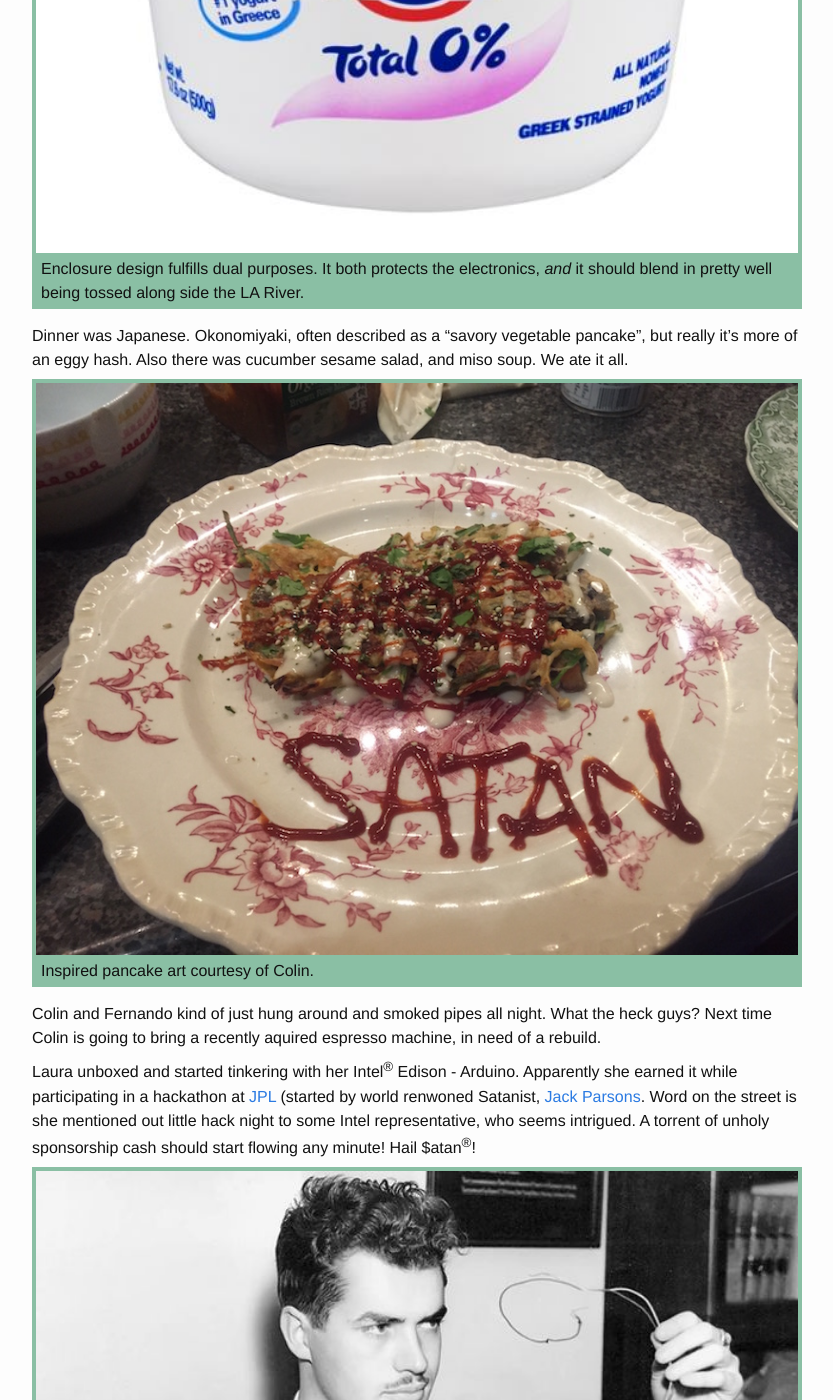
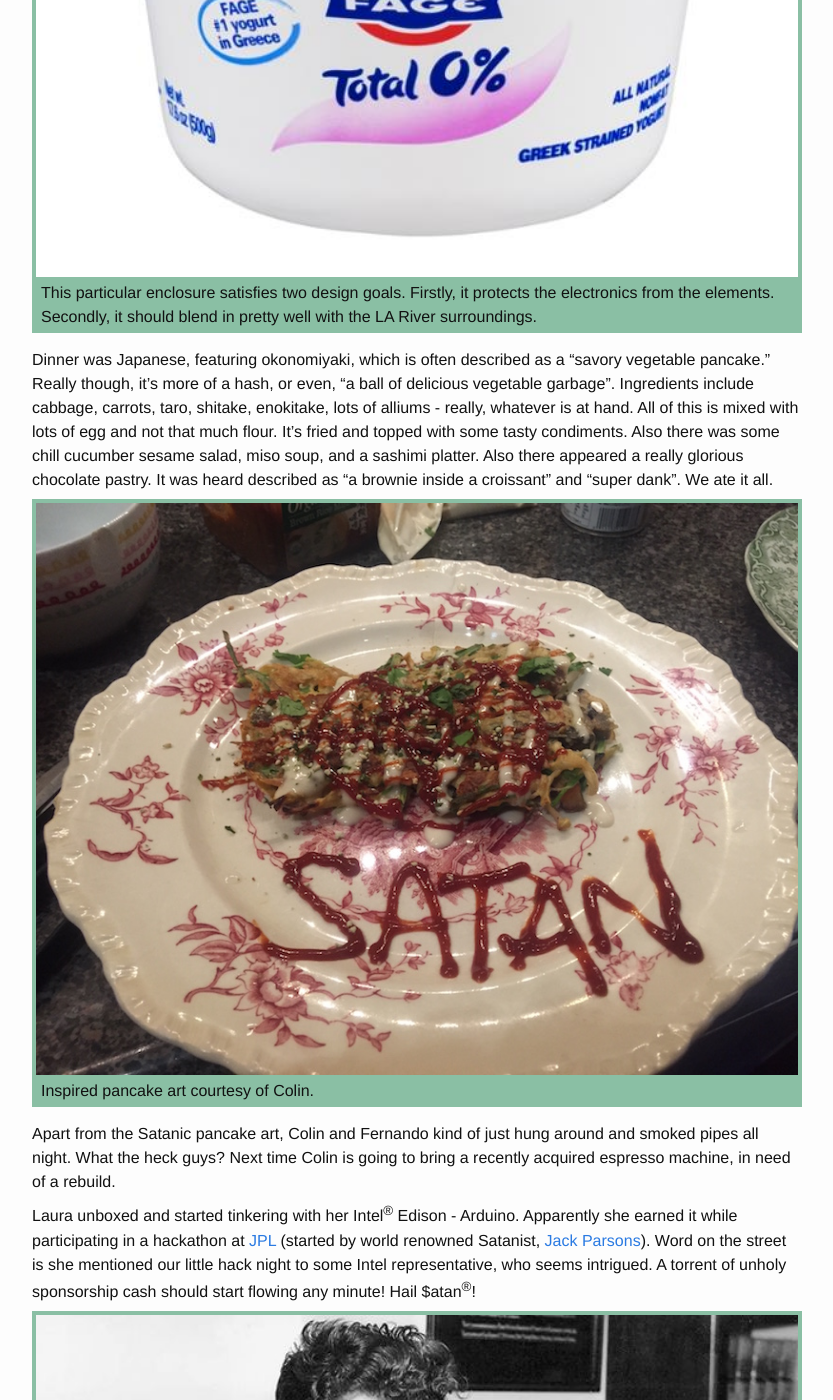
Before and after one commit to pr0duce/pr0duce.github.io, a Jekyll site: the page built from _posts/2015-05-04-satan-and-a-dinner-party.md, in a window 1280 px wide and 1400 px high, scrolled down 729 px. Shown: the whole window, without its empty margins (223-1056 px from the left). Built offline with Jekyll 4.4.1, drawn with Linux system fonts in a browser that asks for light colours; some of the changed text lies outside the part shown.

Commit message:
"developing my narrative voice"

```diff
--- a/_posts/2015-05-04-satan-and-a-dinner-party.md
+++ b/_posts/2015-05-04-satan-and-a-dinner-party.md
@@ -5,33 +5,39 @@
 categories: worknight
 ---
 
-This Tuesday marked another gathering of people making things, fixing
-things, and learning about stuff.
+This Tuesday marked another gathering of people learning about stuff,
+fixing gizmos, and making chotchkies.
 
 Calvin, a new attendee at produce night and web programmer at JPL by
 day, worked on a design for his [Munny
 Doll](http://sites.kidrobot.com/munnyworld/?p=gallery). Hopefully next
 time we can see the design executed!
 
-Ryan heroically migrated a legacy content managment system to a Post
-9-11 version of Apache. You are a hero.
+Ryan heroically migrated a legacy content management system to a post
+9-11 version of Apache. You Sir, are a hero.
 
-When attempting to build an enclosing box for his bike traffic sensor,
-Michael remembered that the quickest way to get a job done is to lower
-your standards. The new enclosure for his traffic sensor looks like this.
+In an exercise of lowering standards while build an enclosure for his
+bike traffic sensing circuit, Michael came up with a new design.
 
 <div class='media-box'>
   <img src="/images/posts/2016-05-03/Yogurt Tub.jpeg" />
   <div class="caption">
-    Enclosure design fulfills dual purposes. It both protects the electronics,
-    <em>and</em> it should blend in pretty well being tossed along side
-    the LA River.
+    This particular enclosure satisfies two design goals. Firstly, it
+    protects the electronics from the elements. Secondly, it should
+    blend in pretty well with the LA River surroundings.
   </div>
 </div>
 
-Dinner was Japanese. Okonomiyaki, often described as a "savory vegetable
-pancake", but really it's more of an eggy hash. Also there was cucumber
-sesame salad, and miso soup. We ate it all.
+Dinner was Japanese, featuring okonomiyaki, which is often described as
+a "savory vegetable pancake." Really though, it's more of a hash, or
+even, "a ball of delicious vegetable garbage". Ingredients include
+cabbage, carrots, taro, shitake, enokitake, lots of alliums - really,
+whatever is at hand. All of this is mixed with lots of egg and not that
+much flour. It's fried and topped with some tasty condiments. Also there
+was some chill cucumber sesame salad, miso soup, and a sashimi platter.
+Also there appeared a really glorious chocolate pastry. It was heard
+described as "a brownie inside a croissant" and "super dank".  We ate it
+all.
 
 <div class='media-box'>
   <img src="/images/posts/2016-05-03/Satan Loves Okonomiyaki.jpg" />
@@ -40,16 +46,17 @@
   </div>
 </div>
 
-Colin and Fernando kind of just hung around and smoked pipes all night.
-What the heck guys? Next time Colin is going to bring a recently aquired
-espresso machine, in need of a rebuild.
+Apart from the Satanic pancake art, Colin and Fernando kind of just hung
+around and smoked pipes all night.  What the heck guys? Next time Colin
+is going to bring a recently acquired espresso machine, in need of a
+rebuild.
 
-Laura unboxed and started tinkering with her Intel<sup>®</sup> Edison - Arduino.
-Apparently she earned it while participating in a hackathon at
-[JPL](https://en.wikipedia.org/wiki/Jet_Propulsion_Laboratory)
-(started by world renwoned Satanist, [Jack
-Parsons](https://en.wikipedia.org/wiki/Jack_Parsons_(rocket_engineer)).
-Word on the street is she mentioned out little hack night to some Intel
+Laura unboxed and started tinkering with her Intel<sup>®</sup> Edison -
+Arduino.  Apparently she earned it while participating in a hackathon at
+[JPL](https://en.wikipedia.org/wiki/Jet_Propulsion_Laboratory) (started
+by world renowned Satanist, [Jack
+Parsons](https://en.wikipedia.org/wiki/Jack_Parsons_(rocket_engineer))).
+Word on the street is she mentioned our little hack night to some Intel
 representative, who seems intrigued. A torrent of unholy sponsorship
 cash should start flowing any minute! Hail $atan<sup>®</sup>!
 
```
